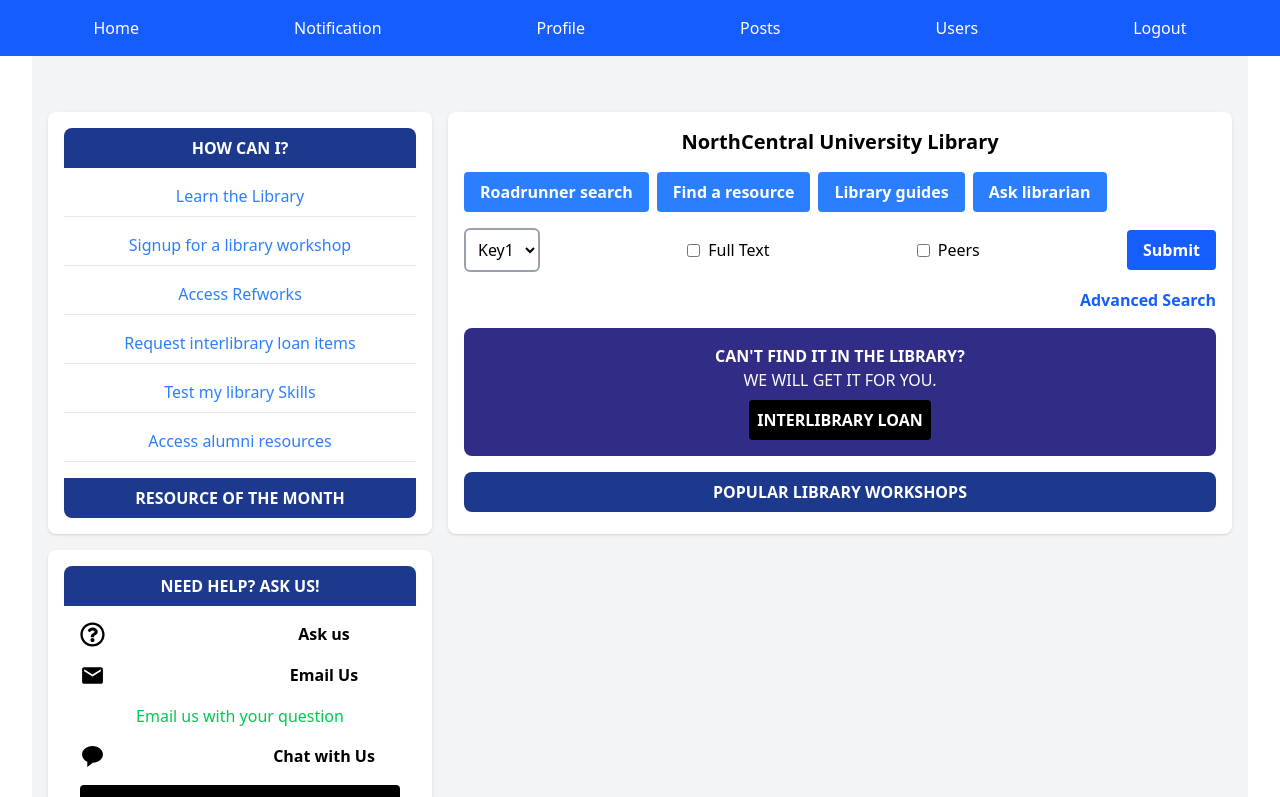
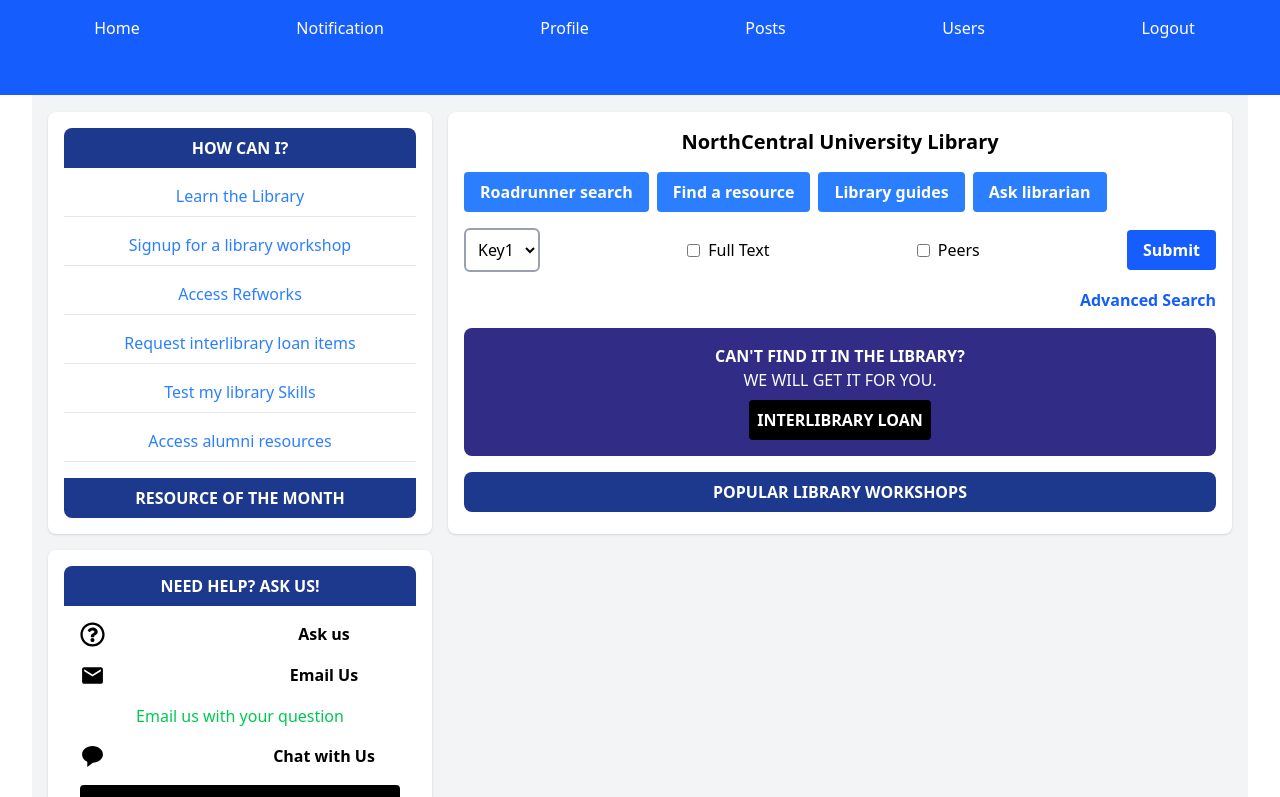
Before and after one commit to eric2003tu/react, a React (Vite) app: page /dashboard in a window 1280 px wide. Shown: the top 797 px of the page. Built offline with nearby package versions, Linux system fonts and the light colour scheme.

Commit message:
gtxdrtfguikhbyjftdr

```diff
--- a/src/App.jsx
+++ b/src/App.jsx
@@ -19,7 +19,7 @@
       }
 return (
 <Router>
-  <nav className="w-full bg-blue-600 text-white p-4 fixed top-0 z-[1000] right-0 m-0">
+  <nav className="w-full bg-blue-600 text-white p-4 fixed top-0 z-[1000] right-0 m-0 sm:pb-[55px] sm:pr-[7px]">
                   <ul className="hidden container mx-auto lg:flex md:flex justify-around sm:hidden">
                       <li><Link to='/' className="hover:text-blue-300">Home</Link></li>
                       <li><Link to='/login' className="hover:text-blue-300">Login</Link></li>
--- a/src/Components/basic.jsx
+++ b/src/Components/basic.jsx
@@ -16,7 +16,7 @@
     }
     return (
         <div className="min-h-screen bg-gray-100 max-w-full w-full m-0">
-            <nav className="w-full bg-blue-600 text-white p-4 fixed top-0 z-[1000] right-0 m-0">
+            <nav className="w-full bg-blue-600 text-white p-4 fixed top-0 z-[1000] right-0 m-0 sm:pb-[55px] sm:pr-[7px]">
                 <ul className="hidden container mx-auto lg:flex md:flex justify-around sm:hidden">
                     <li><Link to='/' className="hover:text-blue-300">Home</Link></li>
                     <li><Link to='/login' className="hover:text-blue-300">Login</Link></li>
--- a/src/Components/dashHome.jsx
+++ b/src/Components/dashHome.jsx
@@ -18,7 +18,7 @@
           }
     return (
         <div className="min-h-screen bg-gray-100 max-w-full w-full m-0">
-                    <nav className="w-full bg-blue-600 text-white p-4 fixed top-0 z-[1000] right-0 m-0">
+                    <nav className="w-full bg-blue-600 text-white p-4 fixed top-0 z-[1000] right-0 m-0 sm:pb-[55px] sm:pr-[7px]">
                                     <ul className="hidden container mx-auto lg:flex md:flex justify-around sm:hidden">
                                         <li><Link to='/dashboard' className="hover:text-blue-300">Home</Link></li>
                                         <li><Link to='/dashboard/notifications' className="hover:text-blue-300">Notification</Link></li>
--- a/src/Components/dashboard.jsx
+++ b/src/Components/dashboard.jsx
@@ -27,7 +27,7 @@
       }
 return(
     <div>
-        <nav className="w-full bg-blue-600 text-white p-4 fixed top-0 z-[1000] right-0 m-0">
+        <nav className="w-full bg-blue-600 text-white p-4 fixed top-0 z-[1000] right-0 m-0 sm:pb-[55px] sm:pr-[7px]">
                         <ul className="hidden container mx-auto lg:flex md:flex justify-around sm:hidden">
                             <li><Link to='/dashboard' className="hover:text-blue-300">Home</Link></li>
                             <li><Link to='/dashboard/notifications' className="hover:text-blue-300">Notification</Link></li>
```
